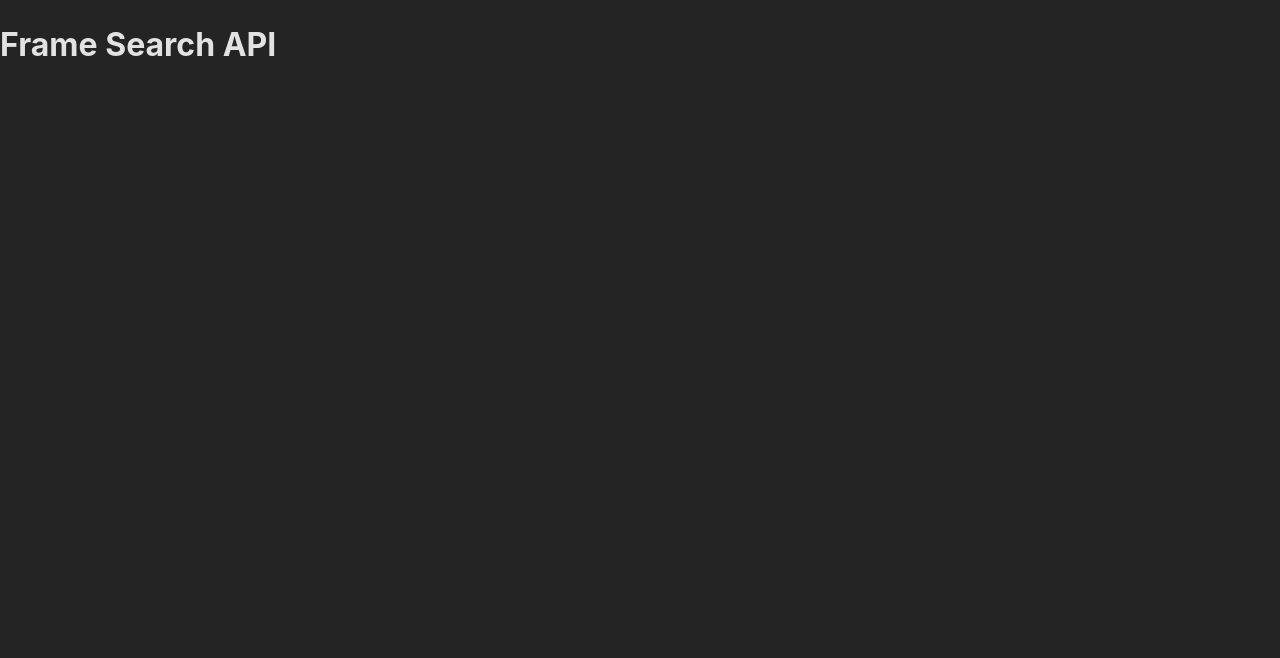
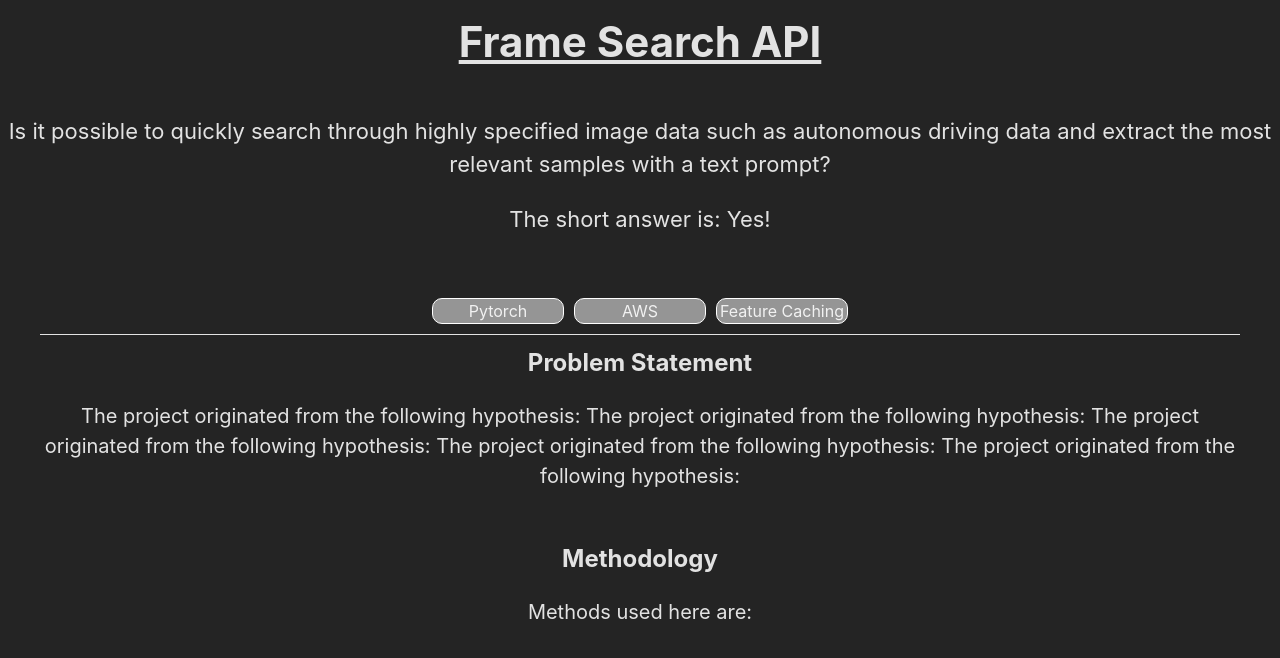
Before and after one commit to MattG-bci/Personal-Website, a React (Vite) app: page /components/projects/FrameSearchAPI in a window 1280 px wide. Shown: the top 658 px of the page. Built offline with nearby package versions, Linux system fonts and the light colour scheme.

Commit message:
Designed a plain structure for articles

```diff
--- a/src/components/projects/FrameSearchAPI.tsx
+++ b/src/components/projects/FrameSearchAPI.tsx
@@ -3,7 +3,33 @@
 const FrameSearchAPI = () => {
     return (
         <div>
-            <h1>Frame Search API</h1>
+            <div className="title-article">Frame Search API</div>
+            <div className="abstract-article">
+                <div>
+                    <p>Is it possible to quickly search through highly specified image data such as autonomous driving data and extract the most relevant samples with a text prompt?</p>
+
+                    <p>The short answer is: Yes!</p>
+                </div>
+            </div>
+            <div className="keywords">
+                <div className="keyword-box">Pytorch</div>
+                <div className="keyword-box">AWS</div>
+                <div className="keyword-box">Feature Caching</div>
+            </div>
+            <div className="article-section">
+                <div className="section-title">Problem Statement</div>
+                <div className="section-description">
+                    <p>The project originated from the following hypothesis: The project originated from the following hypothesis: The project originated from the following hypothesis: The project originated from the following hypothesis: The project originated from the following hypothesis:</p>
+
+                </div>
+            </div>
+            <div className="article-section">
+                <div className="section-title">Methodology</div>
+                <div className="section-description">
+                    <p>Methods used here are:</p>
+
+                </div>
+            </div>
         </div>
     )
 };
--- a/src/styles.css
+++ b/src/styles.css
@@ -320,3 +320,57 @@ html, body {
     color: inherit;
     text-decoration: none;
   }
+
+
+  .keywords {
+    display: flex;
+    flex-direction: row;
+    gap: 10px;
+    justify-content: center;
+    border-bottom: 1px solid currentColor;
+    padding-bottom: 10px;
+    margin-left: 40px;
+    margin-right: 40px;
+  }
+
+  .keyword-box {
+    border: 1px solid rgb(255, 255, 255);
+    background-color: #a1a1a1e6;
+    border-radius: 10px;
+    width: 130px;
+    text-align: center;
+    font-size: 16px;
+  }
+
+  .title-article {
+    font-size: 42px;
+    font-weight: bold;
+    text-align: center;
+    padding-top: 10px;
+    text-decoration: underline;
+  }
+
+  .abstract-article {
+    text-align: center;
+    padding-top: 20px;
+    padding-bottom: 40px;
+    font-size: 22px;
+  }
+
+  .article-section {
+    padding-top: 10px;
+    text-align: center;
+  }
+
+  .section-title {
+    font-size: 24px;
+    font-weight: bold;
+  }
+
+  .section-description {
+    font-size: 20px;
+    margin-top: 20px;
+    margin-left: 40px;
+    margin-right: 40px;
+    padding-bottom: 20px;
+  }
```
